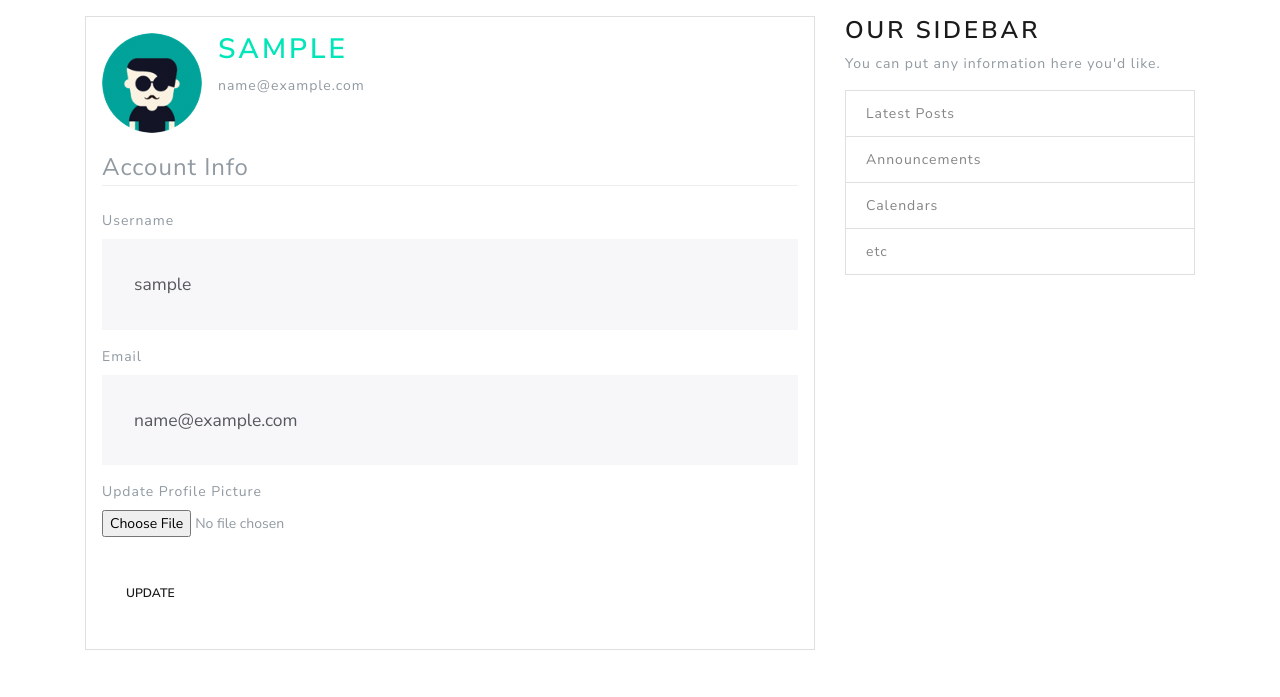
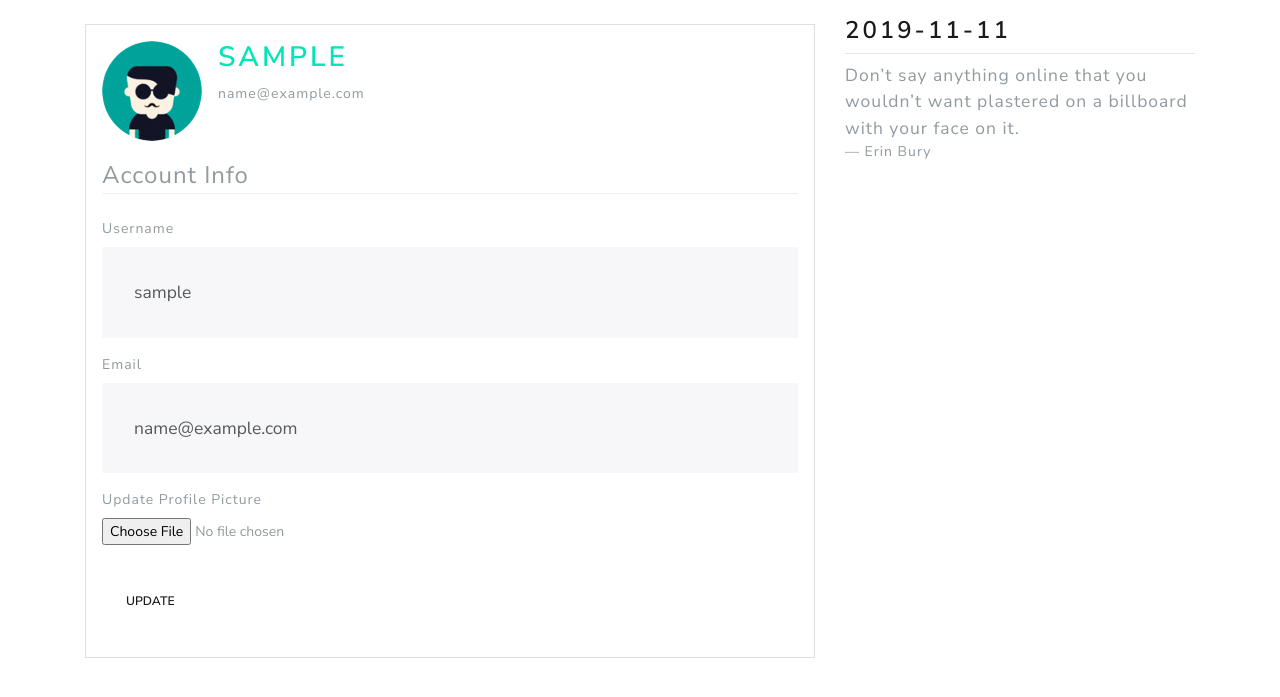
Before and after one commit to WojciechGalecki/python_flask_blog_app, a Flask app: page /account in a window 1280 px wide. Shown: the part 89-786 px from the top of the page. Run offline with Flask 2, Linux system fonts and the light colour scheme; the visitor is signed in with stand-in values (Sample User, id 1); data comes from the database, SQL or seed files in the repository; some libraries are stand-ins or nearby versions.

Commit message:
updated style

```diff
--- a/flaskblog/__init__.py
+++ b/flaskblog/__init__.py
@@ -3,7 +3,7 @@ from flask_bcrypt import Bcrypt
 from flask_login import LoginManager
 from flask_mail import Mail
 from flask_sqlalchemy import SQLAlchemy
-from flaskblog.config import ProdConfig
+from flaskblog.config import DevConfig
 from flask_migrate import Migrate
 
 db = SQLAlchemy()
@@ -14,7 +14,7 @@ login_manager.login_message_category = 'info'
 mail = Mail()
 
 
-def create_app(config_class=ProdConfig):
+def create_app(config_class=DevConfig):
     app = Flask(__name__)
     app.config.from_object(config_class)
 
--- a/flaskblog/main/routes.py
+++ b/flaskblog/main/routes.py
@@ -1,6 +1,7 @@
 from flask import Blueprint, render_template, request
 
 from flaskblog.models import Post
+from datetime import date
 
 main = Blueprint('main', __name__)
 
@@ -12,9 +13,9 @@ def home():
     posts = Post.query \
         .order_by(Post.date_posted.desc()) \
         .paginate(page=page, per_page=5)
-    return render_template('home.html', posts=posts)
+    return render_template('home.html', posts=posts, today=date.today())
 
 
 @main.route("/about")
 def about():
-    return render_template('about.html', title='About')
+    return render_template('about.html', title='About', today=date.today())
--- a/flaskblog/templates/layout.html
+++ b/flaskblog/templates/layout.html
@@ -46,7 +46,7 @@
 </header>
 <main role="main" class="container">
     <div class="row">
-        <div class="col-md-8">
+        <div class="col-md-8 mt-2">
             {% with messages = get_flashed_messages(with_categories=true) %}
             {% if messages %}
             {% for category, message in messages %}
@@ -60,15 +60,12 @@
         </div>
         <div class="col-md-4">
             <div class="content-section mt-3">
-                <h3>Our Sidebar</h3>
-                <p class='text-muted'>You can put any information here you'd like.
-                <ul class="list-group">
-                    <li class="list-group-item list-group-item-light">Latest Posts</li>
-                    <li class="list-group-item list-group-item-light">Announcements</li>
-                    <li class="list-group-item list-group-item-light">Calendars</li>
-                    <li class="list-group-item list-group-item-light">etc</li>
-                </ul>
-                </p>
+                <h3>{{ today }}</h3>
+                <hr class="my-2">
+                    <blockquote class="blockquote">
+                        <p class="mb-0">Don’t say anything online that you wouldn’t want plastered on a billboard with your face on it.</p>
+                        <p class="mb-0"></p><footer class="blockquote-footer">Erin Bury</footer>
+                    </blockquote>
             </div>
         </div>
     </div>
--- a/flaskblog/users/routes.py
+++ b/flaskblog/users/routes.py
@@ -6,6 +6,7 @@ from flaskblog.logger import logger
 from flaskblog.models import User, Post
 from flaskblog.users.forms import RegistrationForm, LoginForm, UpdateAccountForm, RequestResetForm, ResetPasswordForm
 from flaskblog.users.utils import save_picture, send_reset_email, save_valid_user
+from datetime import date
 
 users = Blueprint('users', __name__)
 
@@ -21,7 +22,7 @@ def register():
         logger.info(f'Registered new user: {new_user}')
         flash(f'Successfully created account for {new_user}!', 'success')
         return redirect(url_for('users.login'))
-    return render_template('register.html', title='Register', form=form)
+    return render_template('register.html', title='Register', form=form, today=date.today())
 
 
 @users.route("/login", methods=['GET', 'POST'])
@@ -38,7 +39,7 @@ def login():
             return redirect(next_page) if next_page else redirect(url_for('main.home'))
         else:
             flash('Invalid email or password!', 'danger')
-    return render_template('login.html', title='Login', form=form)
+    return render_template('login.html', title='Login', form=form, today=date.today())
 
 
 @users.route("/logout")
@@ -65,7 +66,7 @@ def account():
         form.username.data = current_user.username
         form.email.data = current_user.email
     image_file = url_for('static', filename='profile_pics/' + current_user.image_file)
-    return render_template('account.html', title='Account', image_file=image_file, form=form)
+    return render_template('account.html', title='Account', image_file=image_file, form=form, today=date.today())
 
 
 @users.route("/user/<string:username>")
@@ -76,7 +77,7 @@ def user_posts(username):
         .filter_by(author=user) \
         .order_by(Post.date_posted.desc()) \
         .paginate(page=page, per_page=5)
-    return render_template('user_posts.html', posts=posts, user=user)
+    return render_template('user_posts.html', posts=posts, user=user, today=date.today())
 
 
 @users.route("/reset_password", methods=['GET', 'POST'])
@@ -90,7 +91,7 @@ def reset_request():
         logger.info(f'Email with password reset token was send to user: {user.username}')
         flash('An email has been sent with instructions to reset your password.', 'info')
         return redirect(url_for('users.login'))
-    return render_template('reset_request.html', title='Reset Password', form=form)
+    return render_template('reset_request.html', title='Reset Password', form=form, today=date.today())
 
 
 @users.route("/reset_password/<token>", methods=['GET', 'POST'])
@@ -109,4 +110,4 @@ def reset_token(token):
         logger.info(f'Password changed for user: {user}')
         flash(f'Your password has been updated', 'success')
         return redirect(url_for('users.login'))
-    return render_template('reset_token.html', title='Reset Password', form=form)
+    return render_template('reset_token.html', title='Reset Password', form=form, today=date.today())
```
Also changed, not shown: flaskblog/posts/routes.py (+4 -3 lines), flaskblog/static/profile_pics/09a9238445995bd5.png (added).
